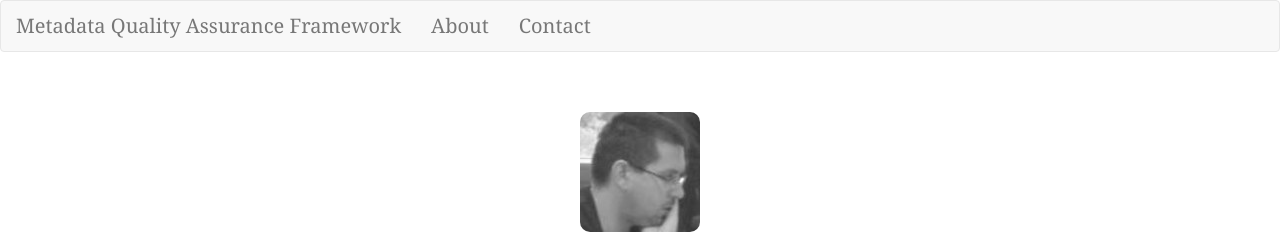
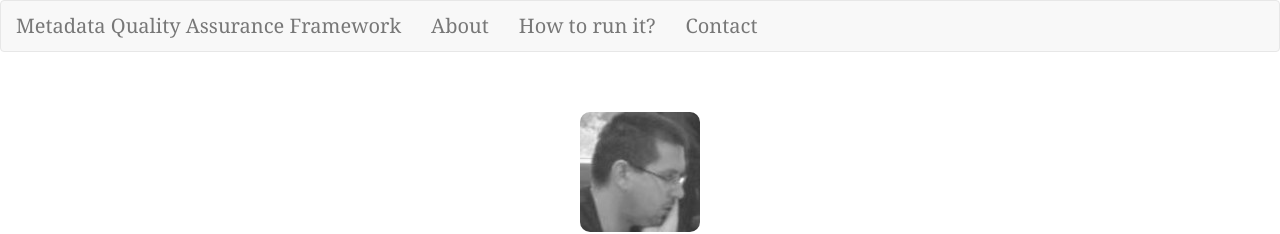
Before and after one commit to pkiraly/pkiraly.github.io, a Jekyll site: the page built from index.html, in a window 1280 px wide. Shown: the top 234 px of the page. Built offline with Jekyll 4.4.1, drawn with Linux system fonts in a browser that asks for light colours; nearby versions of some CDN libraries; some web fonts are replaced; the list of posts is cut into pages by our own code; comment, search, counter and statistics services are not loaded.

Commit message:
Update menu.html

```diff
--- a/_includes/menu.html
+++ b/_includes/menu.html
@@ -3,6 +3,7 @@
 		<ul class="nav navbar-nav">
 			<li><a href="/">Metadata Quality Assurance Framework</a></li>
 			<li><a href="/about">About</a></li>
+			<li><a href="/cheatsheet">How to run it?</a></li>
 			<li><a href="/contact">Contact</a></li>
 		</ul>
 	</nav>
```
